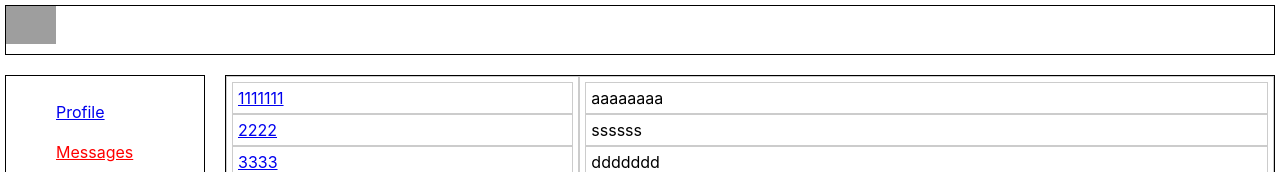
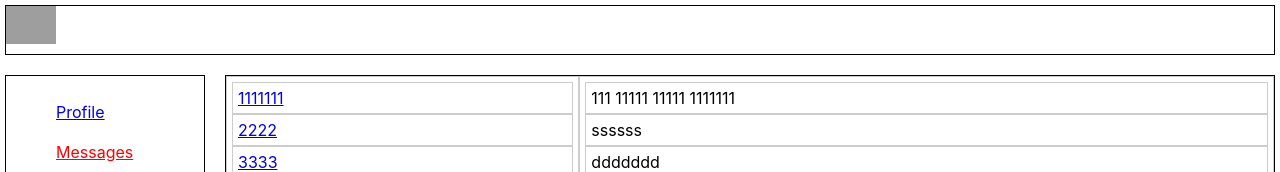
Before and after one commit to AntonVoronezh/Social-Network, a React (Create React App) app: page /dialogs in a window 1280 px wide. Shown: the top 172 px of the page. Built offline with nearby package versions, Linux system fonts and the light colour scheme; grey boxes are pictures that could not be loaded.

Commit message:
add messagesData

```diff
--- a/src/components/Dialogs/Dialogs.jsx
+++ b/src/components/Dialogs/Dialogs.jsx
@@ -2,14 +2,18 @@ import React from 'react';
 import { NavLink } from 'react-router-dom';
 import classes from './Dialogs.module.css';
 
-const dialogData = [
-	{ id: 1, name: '1111111'},
-	{ id: 2, name: '2222222'},
-	{ id: 3, name: '333333'},
-	{ id: 4, name: '44444444'},
-	{ id: 5, name: '5555555'},
-	{ id: 6, name: '6666666'},
-
+const dialogsData = [
+	{ id: 1, name: '1111111' },
+	{ id: 2, name: '2222222' },
+	{ id: 3, name: '333333' },
+	{ id: 4, name: '44444444' },
+	{ id: 5, name: '5555555' },
+	{ id: 6, name: '6666666' },
+];
+const messagesData = [
+	{ id: 1, text: '111 11111 11111 1111111' },
+	{ id: 2, name: '222 2222 22222 22222' },
+	{ id: 3, name: '33 33 333333 3333' },
 ];
 
 const Dialog = props => {
@@ -32,13 +36,13 @@ const Dialogs = props => {
 	return (
 		<div className={classes.dialogs}>
 			<div className={classes.items}>
-				<Dialog name={dialogData[0].name} id={dialogData[0].id} />
+				<Dialog name={dialogsData[0].name} id={dialogsData[0].id} />
 				<Dialog name="2222" id="2" />
 				<Dialog name="3333" id="3" />
 				<Dialog name="4444" id="4" />
 			</div>
 			<div className={classes.messages}>
-				<Message text="aaaaaaaa" />
+				<Message text={messagesData[0].text} id={messagesData[0].id} />
 				<Message text="ssssss" />
 				<Message text="ddddddd" />
 			</div>
```
